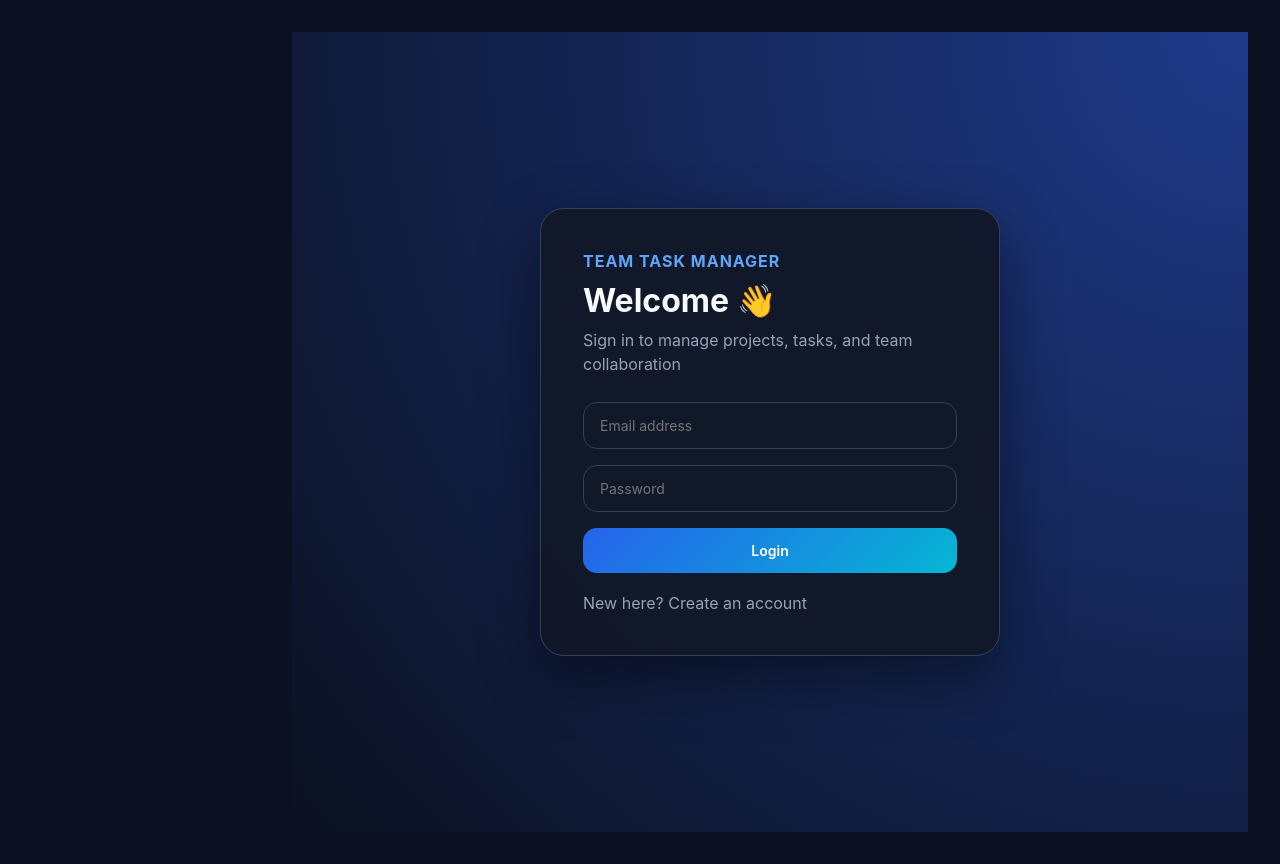
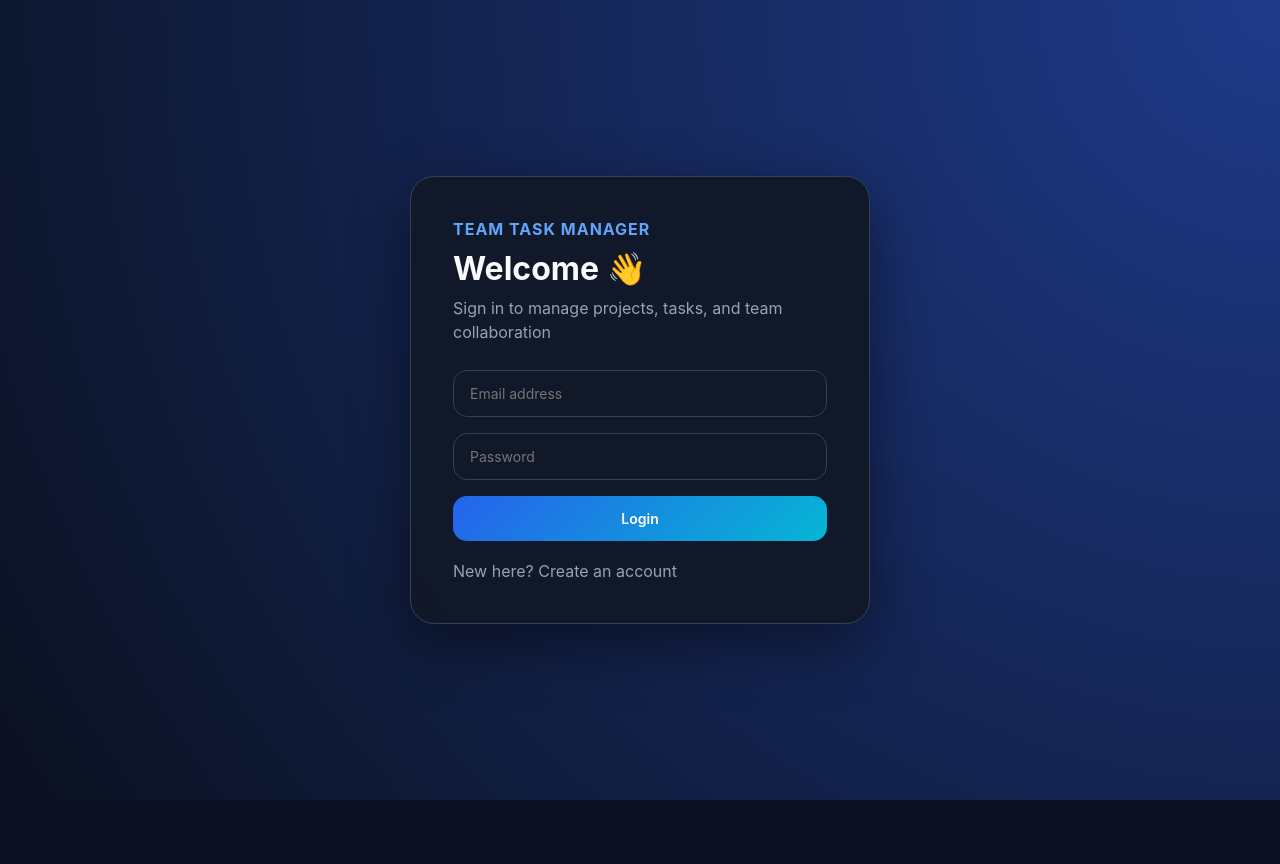
Before and after one commit to sreeamara7/team-task-manager, a React (Vite) app in the folder client/: page / in a window 1280 px wide. After the commit the page ends 800 px from the top, so only its background shows below. Built offline with nearby package versions, Linux system fonts and the light colour scheme; no server answers.

Commit message:
fix auth layout sidebar issue

```diff
--- a/client/src/App.jsx
+++ b/client/src/App.jsx
@@ -1,5 +1,11 @@
 import React from "react";
-import { BrowserRouter, Routes, Route } from "react-router-dom";
+import {
+  BrowserRouter,
+  Routes,
+  Route,
+  useLocation,
+} from "react-router-dom";
+
 import Login from "./pages/Login";
 import Register from "./pages/Register";
 import Dashboard from "./pages/Dashboard";
@@ -8,12 +14,18 @@ import Tasks from "./pages/Tasks";
 import Sidebar from "./components/Sidebar";
 import ProtectedRoute from "./components/ProtectedRoute";
 
-const App = () => {
+const AppLayout = () => {
+  const location = useLocation();
+
+  const hideSidebar =
+    location.pathname === "/" ||
+    location.pathname === "/register";
+
   return (
-    <BrowserRouter>
-      <Sidebar />
+    <>
+      {!hideSidebar && <Sidebar />}
 
-      <div className="main-content">
+      <div className={hideSidebar ? "" : "main-content"}>
         <Routes>
           <Route path="/" element={<Login />} />
           <Route path="/register" element={<Register />} />
@@ -46,6 +58,14 @@ const App = () => {
           />
         </Routes>
       </div>
+    </>
+  );
+};
+
+const App = () => {
+  return (
+    <BrowserRouter>
+      <AppLayout />
     </BrowserRouter>
   );
 };
```
